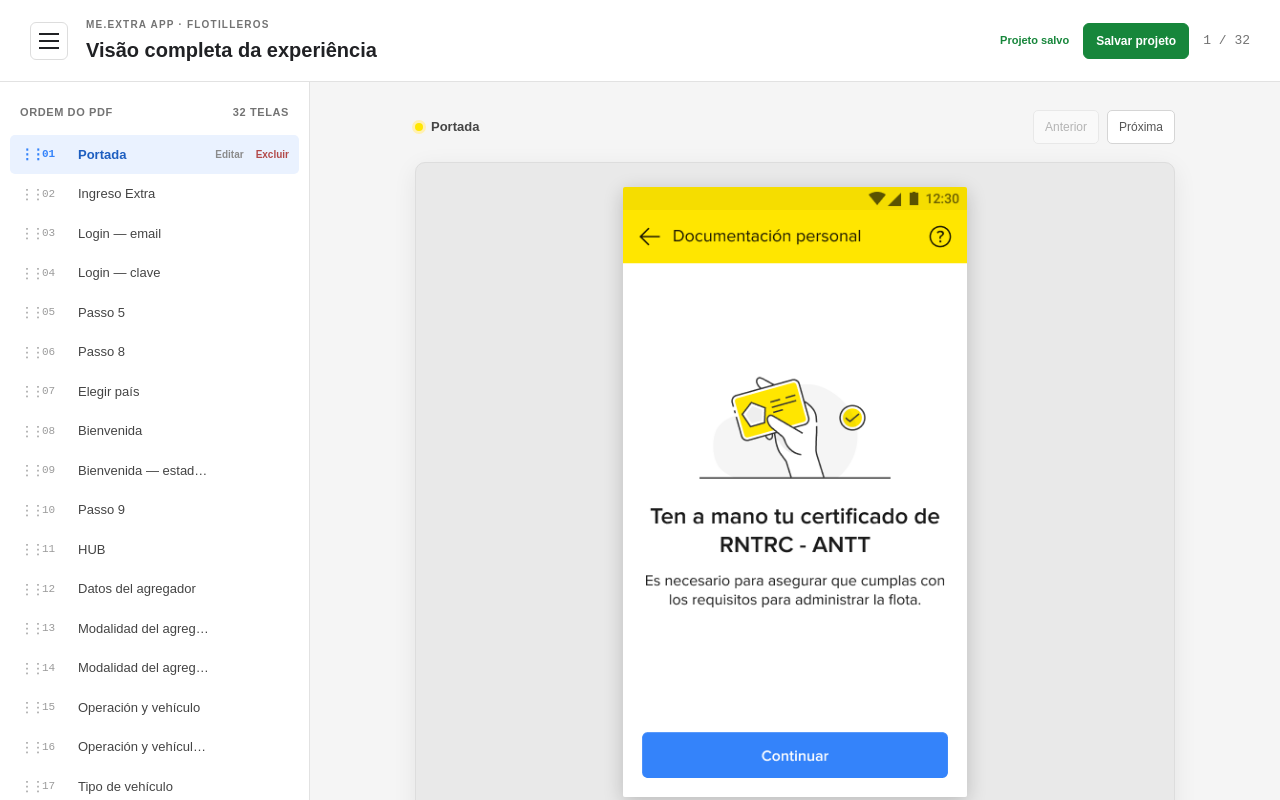
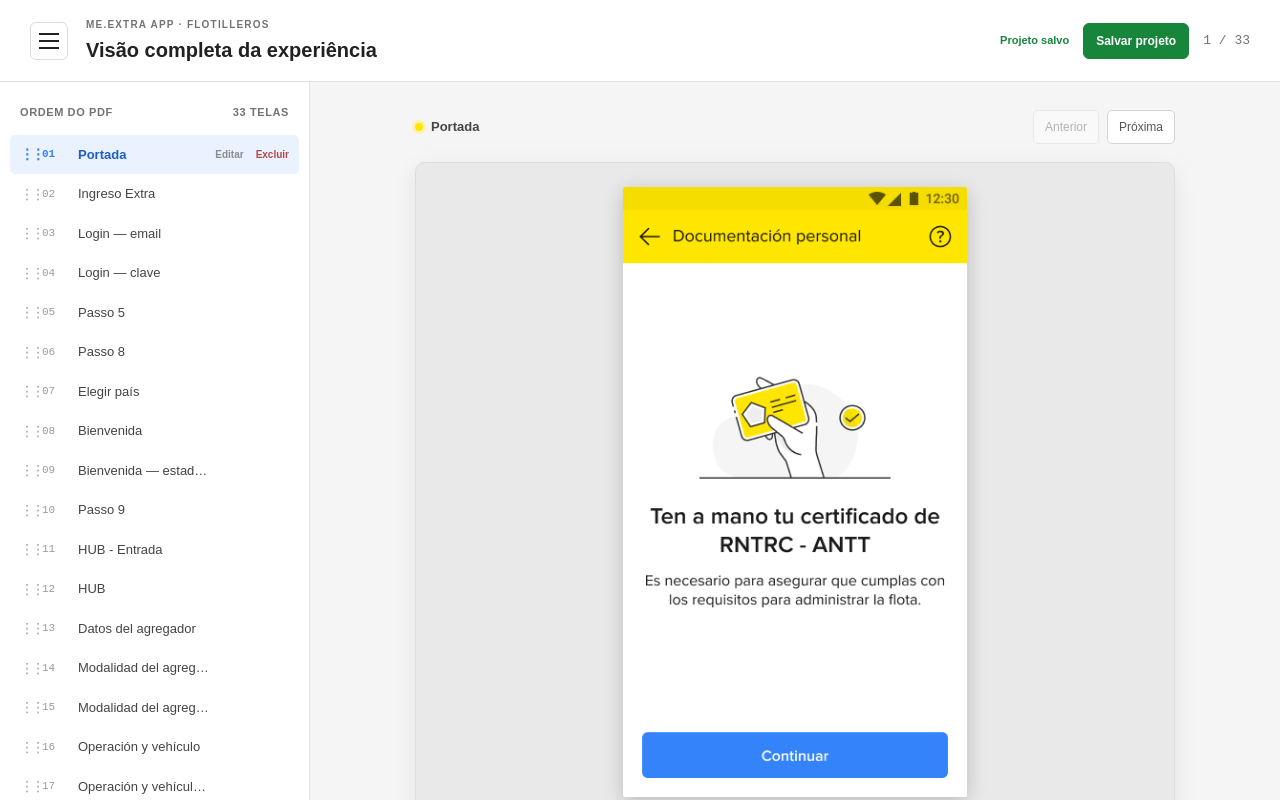
Before and after one commit to fernandasuterio/Experiencia-App-Extra, a Next.js app: page / in a window 1280 px wide. Shown: the top 800 px of the page. Built offline with nearby package versions, Linux system fonts and the light colour scheme.

Commit message:
feat: add new screen and SVG asset for HUB - Entrada

```diff
--- a/app/page.tsx
+++ b/app/page.tsx
@@ -15,6 +15,7 @@ const screens: Screen[] = [
   { title: 'Bienvenida', file: 'Bienvenida.png' },
   { title: 'Bienvenida — estado 2', file: 'Bienvenida-2.png' },
   { title: 'Passo 9', file: 'passo-9.svg' },
+  { title: 'HUB - Entrada', file: 'hub-intermedio.svg' },
   { title: 'HUB', file: 'HUB.png' },
   { title: 'Datos del agregador', file: 'datos_agregador.png' },
   { title: 'Modalidad del agregador', file: 'modalidad_agregador.png' },
```
Also changed, not shown: public/pdf/hub-intermedio.svg (added).
